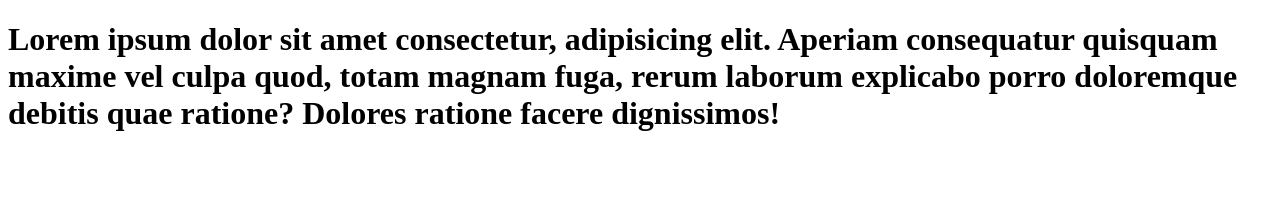
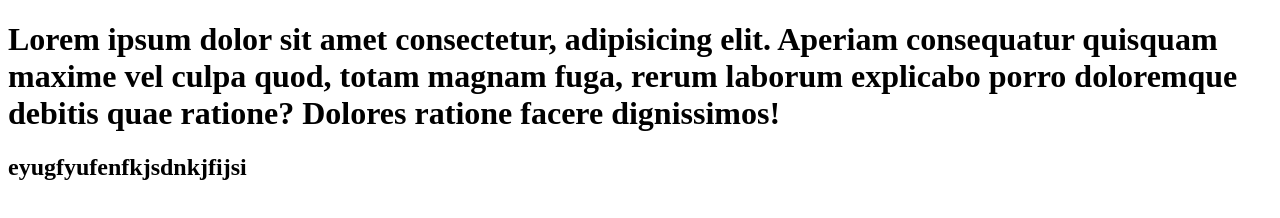
Before and after one commit to AikokulIlichbekkyzy/IZ, a plain HTML site: page index.html in a window 1280 px wide. Drawn offline with Linux system fonts and the light colour scheme.

Commit message:
h2 koshtu

```diff
--- a/index.html
+++ b/index.html
@@ -12,6 +12,7 @@
     <h1> Lorem ipsum dolor sit amet consectetur, adipisicing elit. Aperiam consequatur quisquam maxime vel culpa quod,
         totam magnam fuga, rerum laborum explicabo porro doloremque debitis quae ratione? Dolores ratione facere
         dignissimos!</h1>
+    <h2>eyugfyufenfkjsdnkjfijsi</h2>
 </body>
 
 </html>
```
